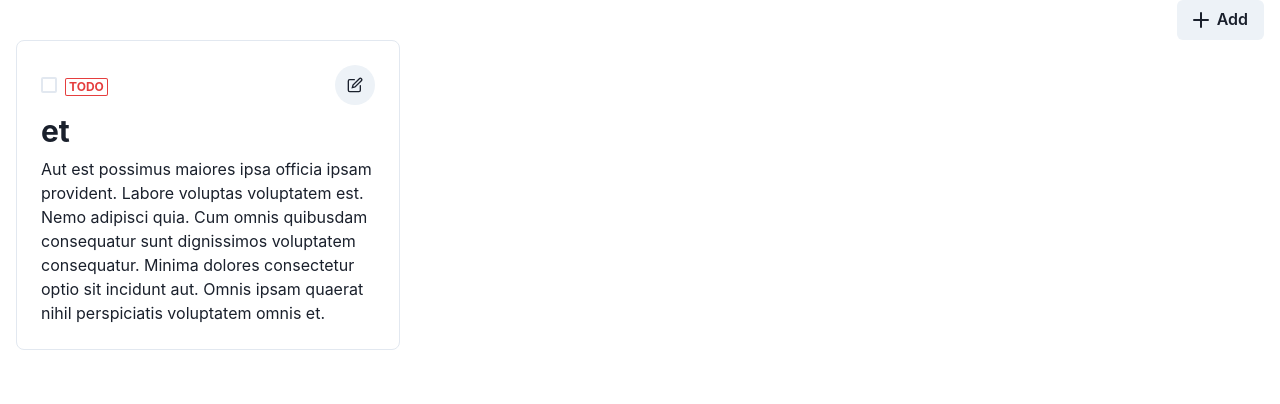
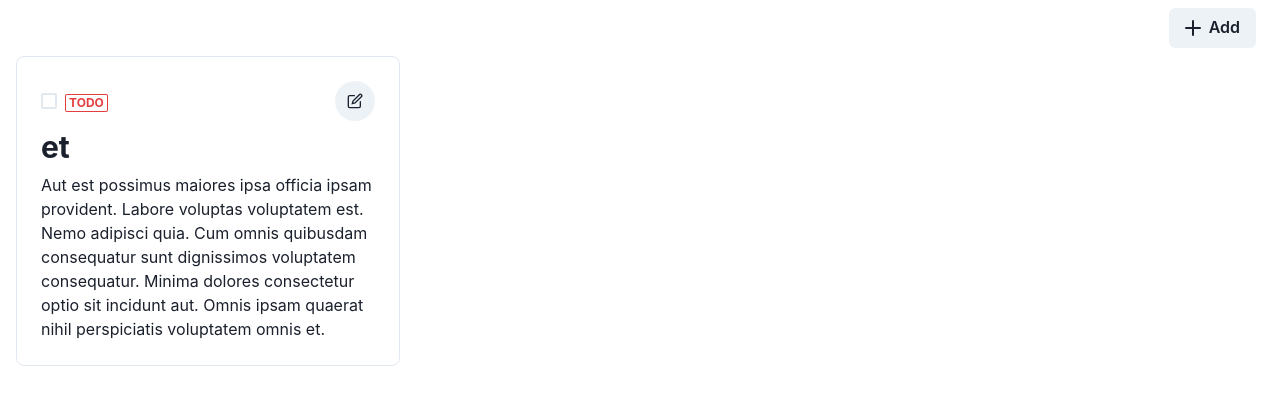
Before and after one commit to Yasai-T/22, a Next.js app: page / in a window 1280 px wide. Shown: the top 404 px of the page. Built offline with nearby package versions, Linux system fonts and the light colour scheme.

Commit message:
fix: layout

```diff
--- a/pages/index.tsx
+++ b/pages/index.tsx
@@ -39,13 +39,21 @@ const Home: NextPage = () => {
       <Head>
         <title>twenty two</title>
       </Head>
-      <Flex flexDir="column" minH="100vh">
-        <Container maxW={"container.xl"}>
-          <HStack justifyContent={"end"}>
+      <Flex flexDir="column" minH="100vh" position="relative">
+        <Container
+          maxW={"container.xl"}
+          bgColor={"Menu"}
+          position={"sticky"}
+          top="0"
+          zIndex={"sticky"}
+        >
+          <HStack justifyContent={"end"} p="2">
             <Button leftIcon={<AddIcon />} onClick={onOpen}>
               Add
             </Button>
           </HStack>
+        </Container>
+        <Container maxW={"container.xl"}>
           <Box flex={1}>
             <VStack spacing={2} align={"stretch"}>
               {todoList.map((todo) => (
```
